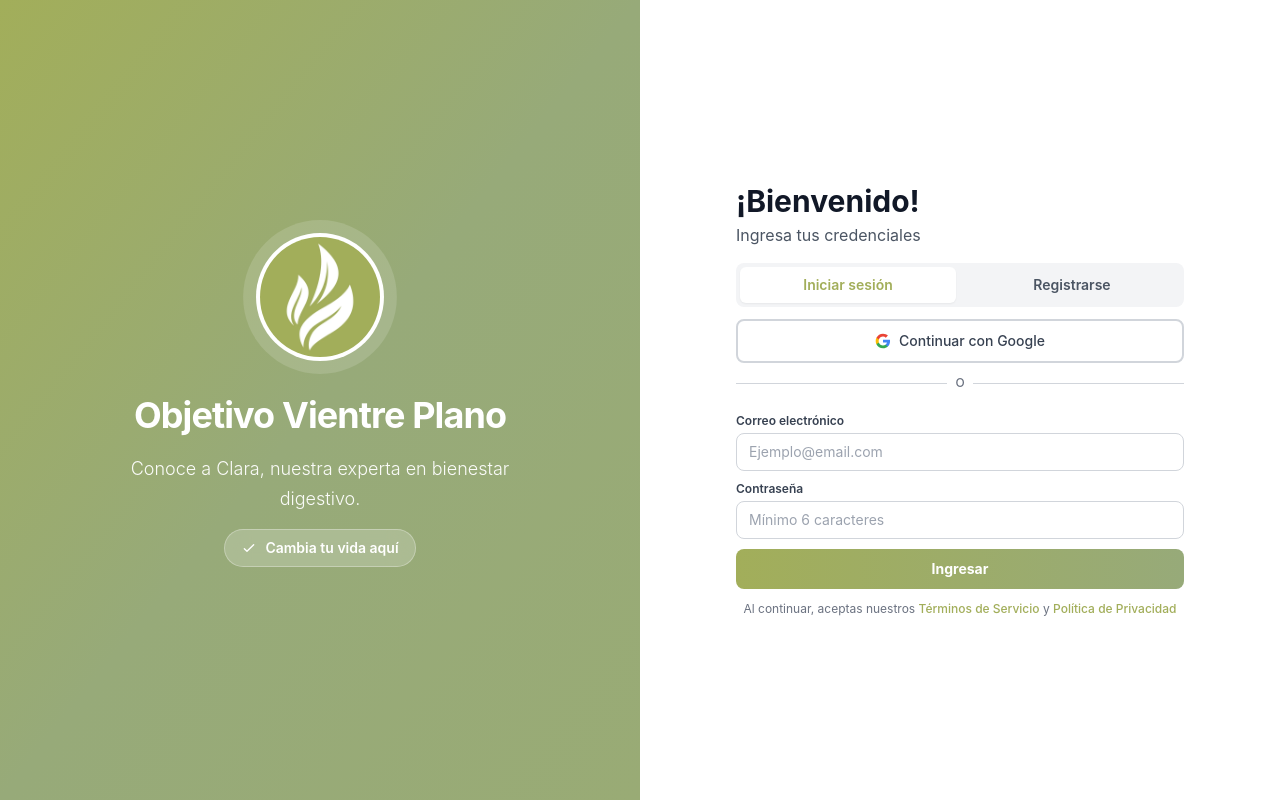
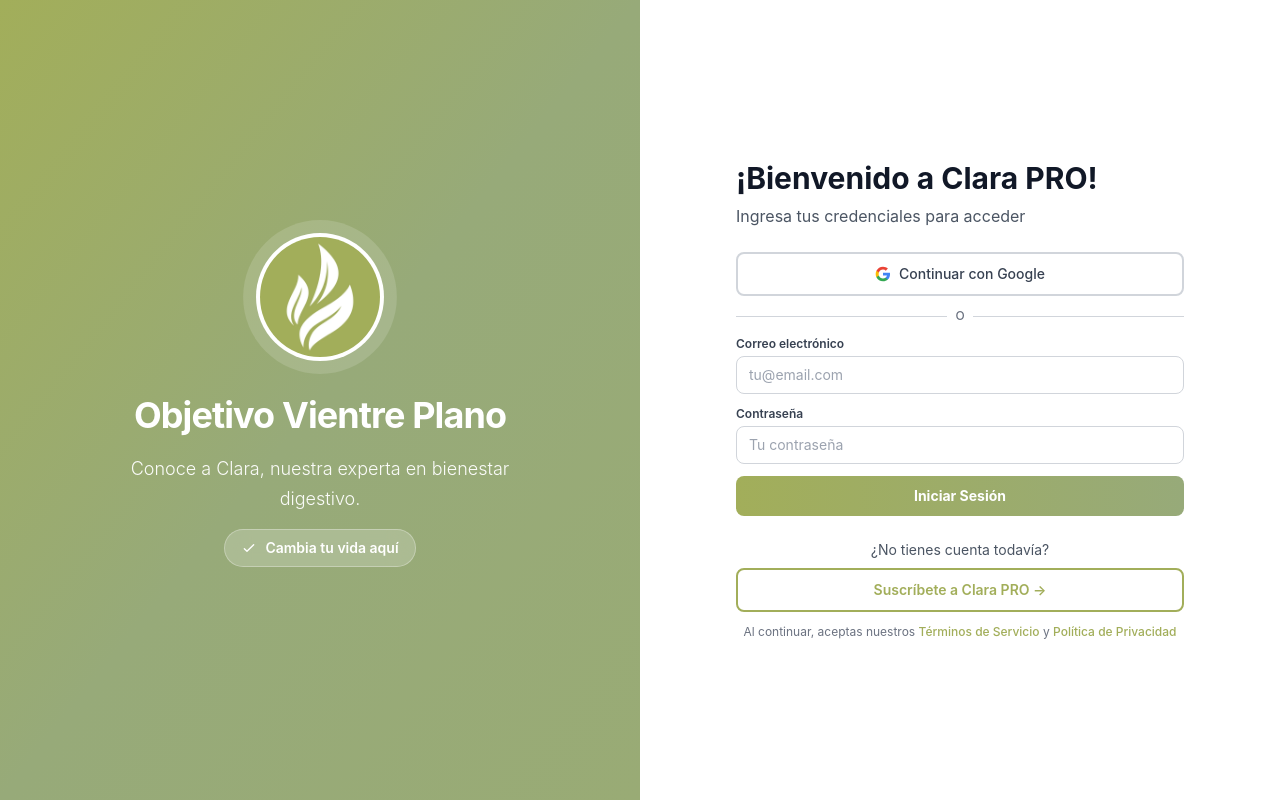
Before and after one commit to Revocod3/leadmagnet, a React (Vite) app in the folder apps/frontend/: page /login in a window 1280 px wide. Built offline with nearby package versions, Linux system fonts and the light colour scheme; no server answers.

Commit message:
fix(chat): allow free users to create sessions and initialize chat

```diff
--- a/apps/frontend/src/components/animations/WelcomeAnimation.tsx
+++ b/apps/frontend/src/components/animations/WelcomeAnimation.tsx
@@ -9,6 +9,7 @@
   onComplete: () => void;
   onNameCaptured?: (name: string) => void;  // Callback cuando se captura el nombre
   language?: 'es' | 'en';
+  alwaysAskName?: boolean; // Si es true, siempre pide el nombre aunque no haya query
 }
 
 export const WelcomeAnimation = ({
@@ -19,6 +20,7 @@
   onComplete,
   onNameCaptured,
   language = 'es',
+  alwaysAskName = false,
 }: WelcomeAnimationProps) => {
   const [showEtymology, setShowEtymology] = useState(false);
   const [showButton, setShowButton] = useState(false);
@@ -26,8 +28,10 @@
   const [userName, setUserName] = useState(initialUserName || '');
   const [nameInputValue, setNameInputValue] = useState('');
 
-  // Determinar si necesitamos pedir el nombre (hay query pero no hay nombre)
-  const needsNameInput = !!initialQuery && !initialUserName;
+  // Determinar si necesitamos pedir el nombre
+  // 1. Si alwaysAskName=true y no hay nombre → pedir nombre
+  // 2. Si hay query pero no hay nombre → pedir nombre
+  const needsNameInput = (alwaysAskName && !initialUserName) || (!!initialQuery && !initialUserName);
 
   // Mostrar input de nombre si es necesario
   useEffect(() => {
--- a/apps/frontend/src/components/chat/ChatContainer.tsx
+++ b/apps/frontend/src/components/chat/ChatContainer.tsx
@@ -124,10 +124,20 @@
   // Create session if it doesn't exist
   useEffect(() => {
     const createSessionIfNeeded = async () => {
-      if (!session?.id && user) {
+      // Crear sesión si:
+      // 1. No hay session.id O tiene un ID temporal (free_*)
+      // 2. Y hay user (PRO) O hay userName (free)
+      const needsSession = (!session?.id || session.id.startsWith('free_')) &&
+                          (user || session?.userName);
+
+      if (needsSession) {
         try {
-          const userName = user.name || user.email.split('@')[0] || 'Usuario';
-          console.log('📝 Creando nueva sesión para:', userName);
+          // Determinar userName según el contexto
+          const userName = user
+            ? (user.name || user.email.split('@')[0] || 'Usuario')
+            : (session?.userName || 'Usuario');
+
+          console.log('📝 Creando nueva sesión para:', userName, user ? '(PRO)' : '(Free)');
           const newSession = await apiClient.createSession({
             userName: userName,
             language: language as 'es' | 'en',
@@ -141,7 +151,7 @@
     };
 
     createSessionIfNeeded();
-  }, [session?.id, user, language, setSession]);
+  }, [session?.id, session?.userName, user, language, setSession]);
 
   // Initialize only once when session is available
   useEffect(() => {
--- /dev/null
+++ b/apps/frontend/src/pages/HomePage.tsx
@@ -0,0 +1,70 @@
+import { useState } from 'react';
+import { useNavigate } from 'react-router-dom';
+import { motion } from 'framer-motion';
+import { WelcomeAnimation } from '../components/animations/WelcomeAnimation';
+import { ChatContainer } from '../components/chat/ChatContainer';
+import { useSessionStore } from '../stores/sessionStore';
+
+/**
+ * HomePage - Flujo gratuito sin login
+ * Muestra WelcomeAnimation -> ChatContainer (diagnóstico gratuito)
+ */
+export const HomePage = () => {
+  const navigate = useNavigate();
+  const [showWelcome, setShowWelcome] = useState(true);
+  const [userName, setUserName] = useState('');
+  const { setSession } = useSessionStore();
+
+  // Capturar nombre del usuario desde WelcomeAnimation
+  const handleNameCaptured = (name: string) => {
+    setUserName(name);
+  };
+
+  // Completar welcome animation e iniciar chat gratuito
+  const handleWelcomeComplete = () => {
+    setShowWelcome(false);
+
+    // Iniciar sesión gratuita (sin userId - es anónimo)
+    setSession({
+      id: `free_${Date.now()}`, // ID temporal para flujo gratuito
+      userName,
+      language: 'es',
+      startTime: new Date().toISOString(),
+    });
+  };
+
+  return (
+    <div className="relative w-full h-screen overflow-hidden">
+      {/* Botón de "Ya tienes cuenta? Iniciar Sesión" - Fixed top right */}
+      {showWelcome && (
+        <motion.div
+          initial={{ opacity: 0, y: -20 }}
+          animate={{ opacity: 1, y: 0 }}
+          transition={{ delay: 0.5 }}
+          className="fixed top-4 right-4 z-[10000]"
+        >
+          <button
+            onClick={() => navigate('/login')}
+            className="px-6 py-2.5 bg-white/20 backdrop-blur-md border-2 border-white/40 rounded-full text-white font-semibold text-sm hover:bg-white/30 hover:border-white/60 transition-all shadow-lg"
+          >
+            ¿Ya tienes cuenta? <span className="font-bold">Iniciar Sesión</span>
+          </button>
+        </motion.div>
+      )}
+
+      {/* Welcome Animation */}
+      {showWelcome && (
+        <WelcomeAnimation
+          {...(userName ? { userName } : {})} // Solo pasar userName si existe
+          onComplete={handleWelcomeComplete}
+          onNameCaptured={handleNameCaptured}
+          language="es"
+          alwaysAskName={true} // Siempre pedir nombre en homepage
+        />
+      )}
+
+      {/* Chat Container - Flujo gratuito */}
+      {!showWelcome && <ChatContainer />}
+    </div>
+  );
+};
--- a/apps/frontend/src/pages/LoginPage.tsx
+++ b/apps/frontend/src/pages/LoginPage.tsx
@@ -5,7 +5,6 @@
 import { motion, AnimatePresence } from 'framer-motion';
 
 export function LoginPage() {
-  const [mode, setMode] = useState<'login' | 'register'>('login');
   const [loading, setLoading] = useState(false);
   const [error, setError] = useState('');
   const [searchParams] = useSearchParams();
@@ -14,7 +13,6 @@
 
   // Form state
   const [formData, setFormData] = useState({
-    name: '',
     email: '',
     password: '',
   });
@@ -25,28 +23,22 @@
     setLoading(true);
 
     try {
-      let response;
-
-      if (mode === 'register') {
-        response = await authService.register(formData);
-      } else {
-        response = await authService.login({
-          email: formData.email,
-          password: formData.password,
-        });
-      }
+      const response = await authService.login({
+        email: formData.email,
+        password: formData.password,
+      });
 
       if (response.success && response.data) {
         // Save auth data
         setAuth(response.data.token, response.data.user as any);
 
-        // Redirect to chat
+        // Redirect to Clara PRO
         navigate('/chat');
       } else {
-        setError(response.error || 'Authentication failed');
+        setError(response.error || 'Credenciales inválidas');
       }
     } catch (err) {
-      setError('An unexpected error occurred');
+      setError('Ocurrió un error inesperado');
     } finally {
       setLoading(false);
     }
@@ -229,39 +221,15 @@
             initial={{ opacity: 0, y: 20 }}
             animate={{ opacity: 1, y: 0 }}
             transition={{ delay: 0.4 }}
-            className="mb-4"
+            className="mb-6"
           >
-            <h2 className="text-lg lg:text-3xl font-bold text-gray-900 mb-1">
-              {mode === 'login' ? '¡Bienvenido!' : 'Crea tu cuenta'}
+            <h2 className="text-lg lg:text-3xl font-bold text-gray-900 mb-2">
+              ¡Bienvenido a Clara PRO!
             </h2>
             <p className="text-gray-600 text-xs lg:text-base">
-              {mode === 'login'
-                ? 'Ingresa tus credenciales'
-                : 'Únete y comienza hoy'}
+              Ingresa tus credenciales para acceder
             </p>
           </motion.div>
-
-          {/* Tabs */}
-          <div className="flex gap-2 mb-3 p-1 bg-gray-100 rounded-lg">
-            <button
-              onClick={() => setMode('login')}
-              className={`flex-1 py-2 px-3 rounded-md font-semibold text-xs lg:text-sm transition-all ${mode === 'login'
-                ? 'bg-white text-[#A2AE5A] shadow-sm'
-                : 'text-gray-600 hover:text-gray-900'
-                }`}
-            >
-              Iniciar sesión
-            </button>
-            <button
-              onClick={() => setMode('register')}
-              className={`flex-1 py-2 px-3 rounded-md font-semibold text-xs lg:text-sm transition-all ${mode === 'register'
-                ? 'bg-white text-[#A2AE5A] shadow-sm'
-                : 'text-gray-600 hover:text-gray-900'
-                }`}
-            >
-              Registrarse
-            </button>
-          </div>
 
           {/* Error messages */}
           <AnimatePresence>
@@ -339,26 +307,8 @@
             animate={{ opacity: 1 }}
             transition={{ delay: 0.6 }}
             onSubmit={handleSubmit}
-            className="space-y-2.5"
+            className="space-y-3"
           >
-            {/* Campo de nombre - siempre ocupa espacio pero invisible en login */}
-            <div className={`transition-opacity duration-200 ${mode === 'register' ? 'opacity-100' : 'opacity-0 h-0 overflow-hidden'}`}>
-              <label className="block text-xs font-semibold text-gray-700 mb-1">
-                Nombre
-              </label>
-              <input
-                type="text"
-                required={mode === 'register'}
-                value={formData.name}
-                onChange={(e) =>
-                  setFormData({ ...formData, name: e.target.value })
-                }
-                className="w-full px-3 py-2 border border-gray-300 rounded-lg focus:ring-2 focus:ring-[#A2AE5A] focus:border-transparent transition-all text-sm"
-                placeholder="John Smith"
-                tabIndex={mode === 'register' ? 0 : -1}
-              />
-            </div>
-
             <div>
               <label className="block text-xs font-semibold text-gray-700 mb-1">
                 Correo electrónico
@@ -371,7 +321,7 @@
                   setFormData({ ...formData, email: e.target.value })
                 }
                 className="w-full px-3 py-2 border border-gray-300 rounded-lg focus:ring-2 focus:ring-[#A2AE5A] focus:border-transparent transition-all text-sm"
-                placeholder="Ejemplo@email.com"
+                placeholder="tu@email.com"
               />
             </div>
 
@@ -387,7 +337,7 @@
                   setFormData({ ...formData, password: e.target.value })
                 }
                 className="w-full px-3 py-2 border border-gray-300 rounded-lg focus:ring-2 focus:ring-[#A2AE5A] focus:border-transparent transition-all text-sm"
-                placeholder="Mínimo 6 caracteres"
+                placeholder="Tu contraseña"
                 minLength={6}
               />
             </div>
@@ -397,7 +347,7 @@
               disabled={loading}
               whileHover={{ scale: loading ? 1 : 1.02 }}
               whileTap={{ scale: loading ? 1 : 0.98 }}
-              className="w-full bg-gradient-to-r from-[#A2AE5A] to-[#97AA79] text-white py-2.5 rounded-lg font-bold text-sm hover:shadow-lg transition-all disabled:opacity-50 disabled:cursor-not-allowed disabled:hover:scale-100 mt-3"
+              className="w-full bg-gradient-to-r from-[#A2AE5A] to-[#97AA79] text-white py-2.5 rounded-lg font-bold text-sm hover:shadow-lg transition-all disabled:opacity-50 disabled:cursor-not-allowed disabled:hover:scale-100 mt-4"
             >
               {loading ? (
                 <span className="flex items-center justify-center gap-2">
@@ -423,13 +373,31 @@
                   </svg>
                   Cargando...
                 </span>
-              ) : mode === 'login' ? (
-                'Ingresar'
               ) : (
-                'Crear cuenta'
+                'Iniciar Sesión'
               )}
             </motion.button>
           </motion.form>
+
+          {/* Link a Registro Externo */}
+          <motion.div
+            initial={{ opacity: 0 }}
+            animate={{ opacity: 1 }}
+            transition={{ delay: 0.8 }}
+            className="mt-6 text-center"
+          >
+            <p className="text-sm text-gray-600 mb-2">
+              ¿No tienes cuenta todavía?
+            </p>
+            <a
+              href="https://objetivovientreplano.com/suscripcion/"
+              target="_blank"
+              rel="noopener noreferrer"
+              className="inline-block w-full py-2.5 px-4 border-2 border-[#A2AE5A] text-[#A2AE5A] rounded-lg font-semibold text-sm hover:bg-[#A2AE5A] hover:text-white transition-all"
+            >
+              Suscríbete a Clara PRO →
+            </a>
+          </motion.div>
 
           {/* Footer */}
           <motion.p
```
Also changed, not shown: apps/frontend/src/App.tsx (+6 -17 lines), apps/frontend/src/components/chat/ChatHeader.tsx (+90 -3 lines).
